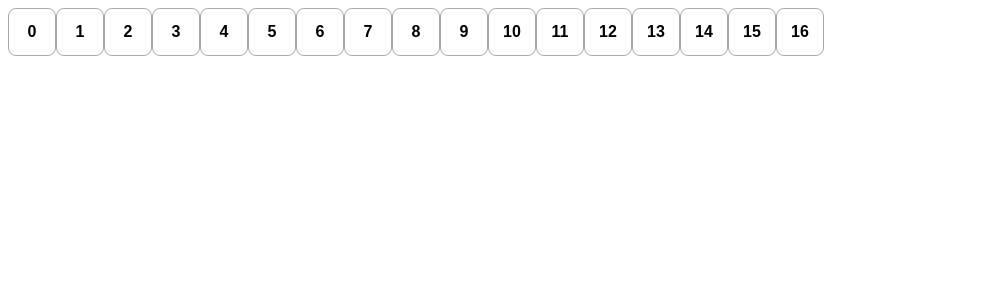
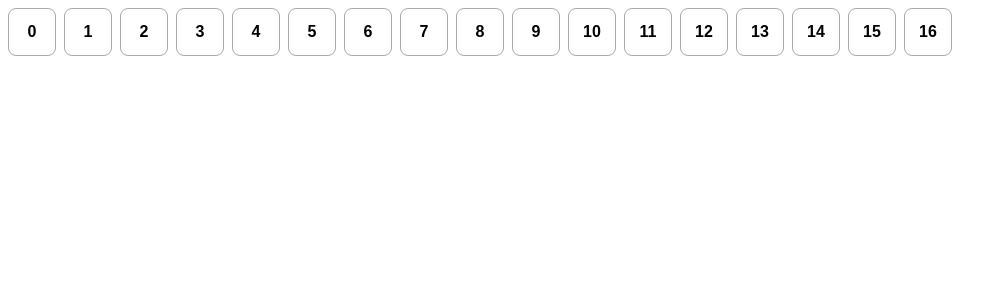
Before and after one commit to kysnrm/momir-generator, a Svelte app: page / in a window 1280 px wide. Shown: the top 300 px of the page, without its empty margins (0-1007 px from the left). Built offline with nearby package versions, Linux system fonts and the light colour scheme.

Commit message:
ボタン同士のマージンを指定

```diff
--- a/src/App.svelte
+++ b/src/App.svelte
@@ -85,6 +85,9 @@
   .mana-value-button:focus {
     background-color: #eee;
   }
+  .mana-value-button + .mana-value-button {
+    margin-left: 0.5rem;
+  }
 
   main {
     display: flex;
```
